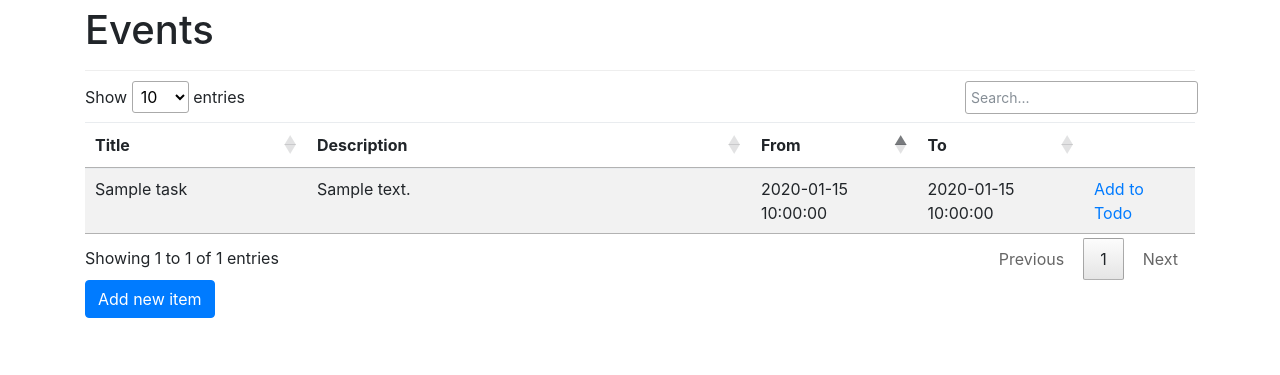
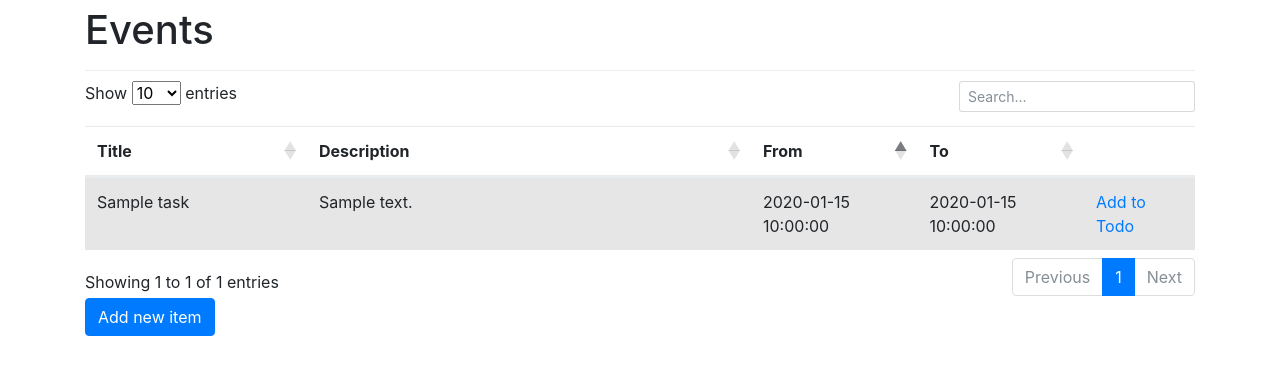
Before and after one commit to william-fan/cs4920-copy, a Flask app: template templates/publicevents.html in a window 1280 px wide. Shown: the part 62-437 px from the top of the page. Run offline with Flask 2, Linux system fonts and the light colour scheme; the template is opened without the code that fills it: most values are stand-ins (such as "Sample title", 1, 10 or a date in 2020); grey boxes marked "Sample" are stand-in pictures; some libraries are stand-ins or nearby versions.

Commit message:
fixed event list button ui

```diff
--- a/templates/publicevents.html
+++ b/templates/publicevents.html
@@ -6,7 +6,7 @@ Events
 {% endblock %}
 
 {% block content %}
-<link rel="stylesheet" type="text/css" href="https://cdn.datatables.net/1.10.16/css/jquery.dataTables.min.css">
+<link rel="stylesheet" type="text/css" href="https://cdn.datatables.net/1.10.16/css/dataTables.bootstrap4.min.css">
 <table id='events' class="table table-striped table-hover">
   <thead class="thead">
     <tr>
@@ -84,6 +84,7 @@ Events
 
 {% block javascript %}
     <script src="https://cdn.datatables.net/1.10.16/js/jquery.dataTables.min.js"></script>
+    <script src="https://cdn.datatables.net/1.10.16/js/dataTables.bootstrap4.min.js"></script>
     <script type="text/javascript">
         $(document).ready(function(){
             $('#events').DataTable({
```
